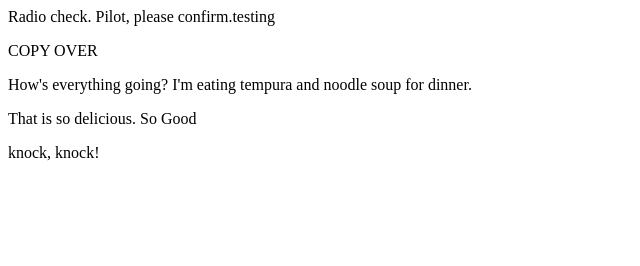
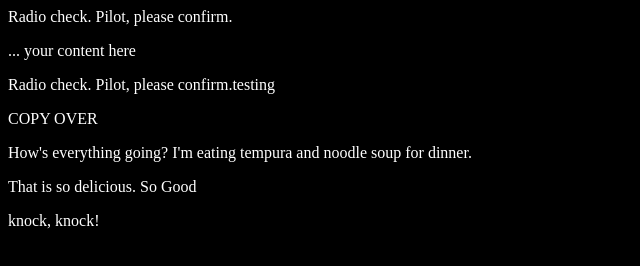
Before and after one commit to reynabiyo20/Reyna-Repo, a plain HTML site: page index.html in a window 1280 px wide. Shown: the whole page, without its empty margins (0-640 px from the left). Drawn offline with Linux system fonts and the light colour scheme.

Commit message:
added style.css

```diff
--- a/index.html
+++ b/index.html
@@ -1,4 +1,14 @@
 <html>
+   <head>
+      <link rel="stylesheet" type="text/css" href="style.css">
+   </head>
+   <body>
+      <p>Radio check. Pilot, please confirm.</p>
+      ... your content here
+   </body>
+</html>
+
+
 <body>
    <p>Radio check. Pilot, please confirm.testing</p>
    <p>COPY OVER</p>
--- /dev/null
+++ b/style.css
@@ -0,0 +1,4 @@
+body {
+   color: white;
+   background-color: black;
+}
```
